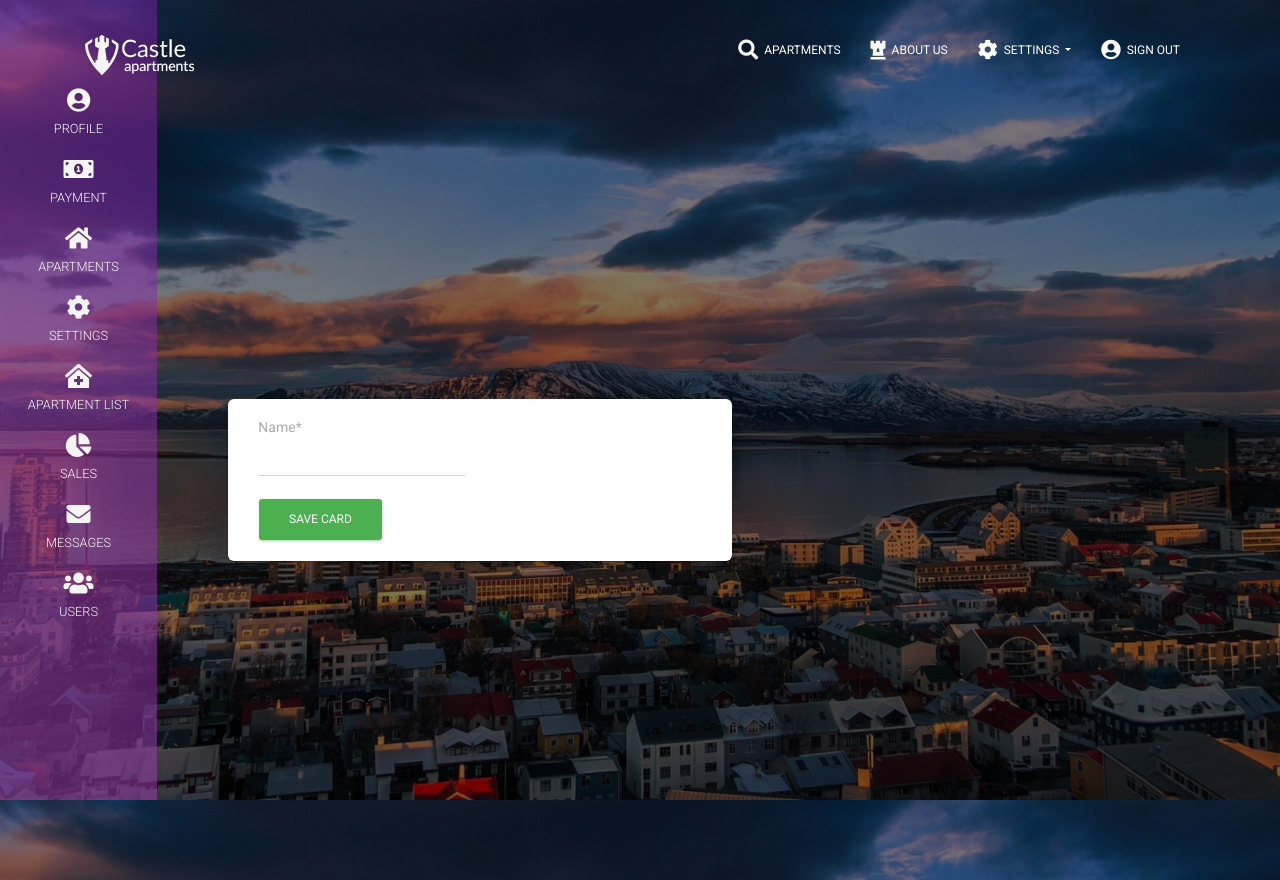
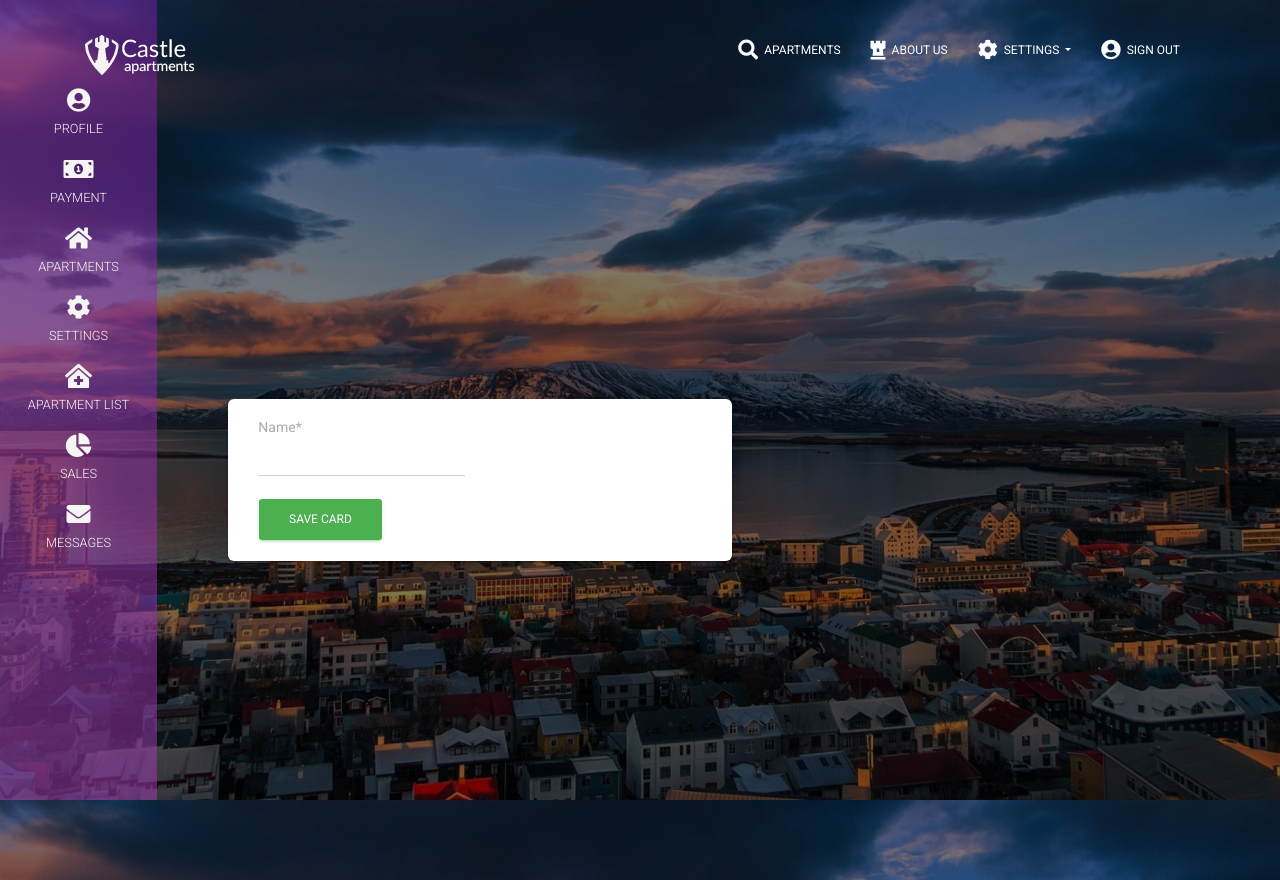
Before and after one commit to castleapartments/Castle_apartments, a Django app: page /cards/add in a window 1280 px wide. Run offline with Django 3.2, Linux system fonts and the light colour scheme; the visitor is signed in with stand-in values (Sample User, id 1); some libraries are stand-ins or nearby versions.

Commit message:
Left Navbar fixes

```diff
--- a/templates/_base.html
+++ b/templates/_base.html
@@ -130,6 +130,8 @@
                     Settings
                   </a>
                 </li>
+
+              {% if user.is_staff %}
               <li class="nav-item">
                   <a class="nav-link" href="/apartments">
                     <div class="menu-icon">
@@ -137,7 +139,8 @@
                     </div>
                     Apartment list
                   </a>
-                </li>
+              </li>
+
               <li class="nav-item">
                   <a class="nav-link" href="#">
                     <div class="menu-icon">
@@ -153,16 +156,8 @@
                     </div>
                     Messages
                   </a>
-                </li>
-              <li class="nav-item">
-                  <a class="nav-link" href="#">
-                    <div class="menu-icon">
-                        <i class="fas fa-users"></i>
-                    </div>
-                    Users
-                  </a>
-                </li>
-
+              </li>
+              {% endif %}
             </ul>
         </div>
       </nav>
```
